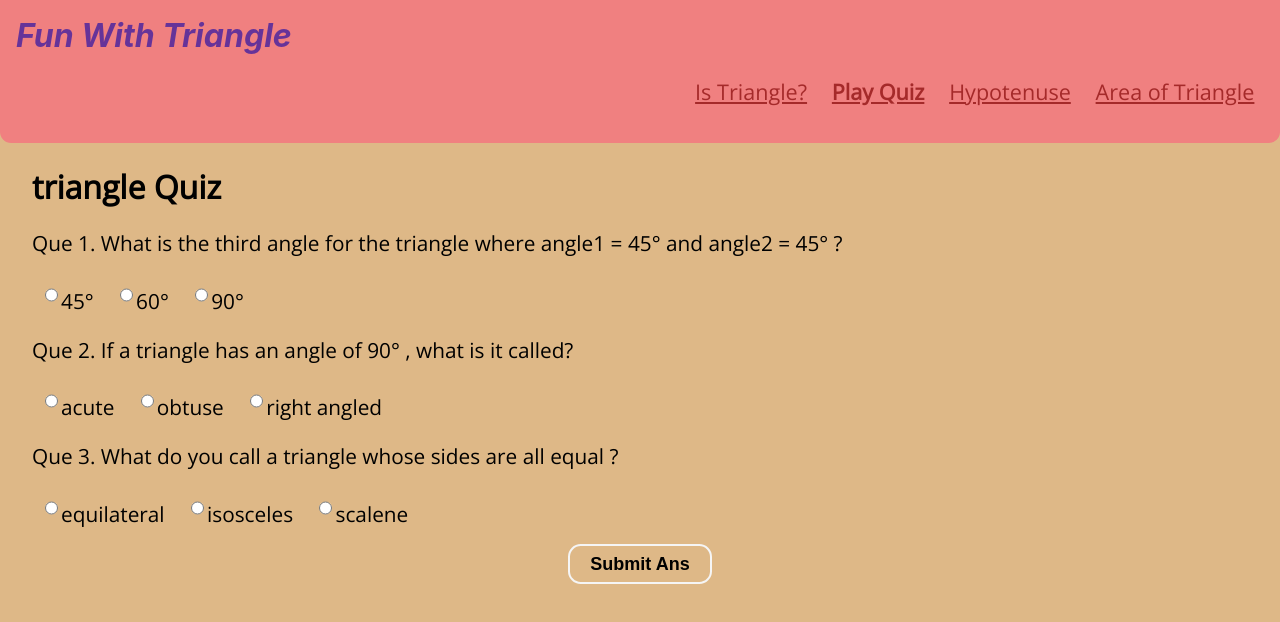
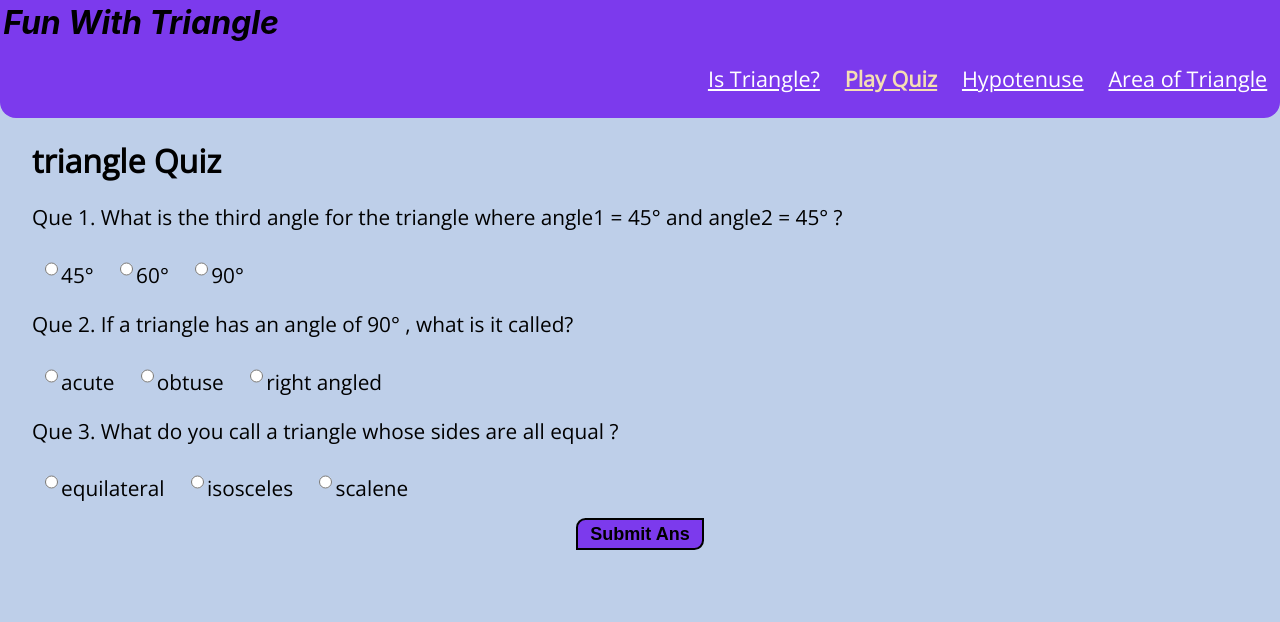
Before and after one commit to rayush158/fun-with-Triangle, a plain HTML site: page quiz.html in a window 1280 px wide. Drawn offline with nearby package versions, Linux system fonts and the light colour scheme.

Commit message:
fix: update Css properties

```diff
--- a/style.css
+++ b/style.css
@@ -1,49 +1,51 @@
-@import url('https://fonts.googleapis.com/css2?family=Open+Sans:wght@300&display=swap');
-body{
-    background-color: burlywood;
-    font-family: 'Open Sans', sans-serif;
+@import url("https://fonts.googleapis.com/css2?family=Open+Sans:wght@300&display=swap");
+body {
+  background-color: rgb(190, 207, 233);
+  font-family: "Open Sans", sans-serif;
   margin: 0px;
 }
-.container-triangle{
+.container-triangle {
   padding: 1.5rem;
   max-width: 700px;
   margin: auto;
 }
- .angleIn{
+.angleIn {
   font-size: 1.5rem;
   display: block;
   margin: 1rem, auto;
   text-align: center;
 }
-input{
+input {
   height: 1.75rem;
   border-radius: 0.4rem;
-    background-color:wheat ;
+  background-color: transparent;
 }
 
-label{
-    padding: .5rem;
+label {
+  padding: 0.5rem;
   margin-left: 10rem auto;
 }
-#submit-btn{
+#submit-btn {
+  cursor: pointer;
   margin: 1rem auto;
   display: block;
-  height: 2.5rem;
+  height: 2rem;
   text-align: center;
-  border-radius: 0.8rem;
-  width: 9rem;
-  border: solid whitesmoke 2.5px;
+  border-bottom-right-radius: 0.6rem;
+  border-top-left-radius: 0.6rem;
+  width: 8rem;
+  border: solid black 2px;
   font-size: large;
-  background-color: transparent;
   color: black;
   font-weight: bold;
+  background-color: #7c3aed;
+  text-decoration: none;
 }
 
-.question-container{
+.question-container {
   text-align: 3rem auto;
-    font-size: 1.30rem;
+  font-size: 1.3rem;
   margin-left: 2rem;
-
 }
 .list-non-bullet {
   list-style: none;
@@ -53,33 +55,32 @@ label{
   padding: 0rem 0.6rem;
 }
 
-.navigation{
-    background-color: lightcoral;
-  padding: 1rem;
-  border-bottom-left-radius: .7rem;
-  border-bottom-right-radius: .7rem;
+.navigation {
+  background-color: #7c3aed;
+  padding: 0.2rem;
+  border-bottom-left-radius: 1rem;
+  border-bottom-right-radius: 1rem;
   font-size: 1.35rem;
 }
-.nav-brand{
-    color :rebeccapurple;
+.nav-brand {
+  color: black;
   font-size: 2rem;
   font-style: italic;
   font-weight: bold;
-    font-family:-apple-system, BlinkMacSystemFont, 'Segoe UI', Roboto, Oxygen, Ubuntu, Cantarell, 'Open Sans', 'Helvetica Neue', sans-serif;
-
+  font-family: -apple-system, BlinkMacSystemFont, "Segoe UI", Roboto, Oxygen,
+    Ubuntu, Cantarell, "Open Sans", "Helvetica Neue", sans-serif;
 }
 .navigation .nav-pills {
   text-align: right;
-
 }
 .navigation .link {
-    color:brown;
+  color: white;
 }
 .navigation .link-active {
   font-weight: bold;
+  color: wheat;
 }
-  #output{
+#output {
   text-align: center;
   font-size: 2rem;
-
 }
```
Lines whose indentation alone changed are shown as unchanged.
